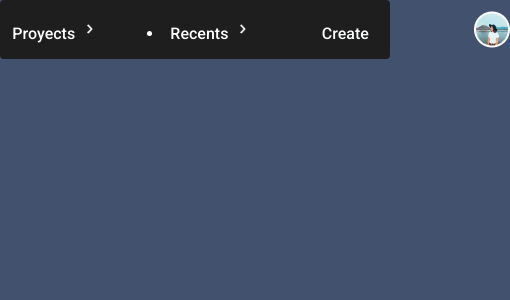
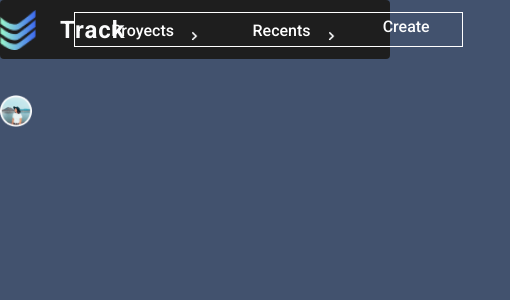
Before and after one commit to No-Country/S12-15-T-Java-React, a Next.js app in the folder frontend/: page / in a window 390 px wide. Shown: the top 300 px of the page, 510 px wide, since content can reach past the window. Built offline with nearby package versions, Linux system fonts and the light colour scheme.

Commit message:
fix: nav configuration

```diff
--- a/frontend/src/components/Burguer.jsx
+++ b/frontend/src/components/Burguer.jsx
@@ -1,11 +1,15 @@
 function Burguer() {
 	return (
-		<div>
-			<label className="menuButton" htmlFor="check">
-				<input type="checkbox" id="check" />
-				<span className="top"></span>
-				<span className="mid"></span>
-				<span className="bot"></span>
+		<div className="burguer-cont">
+			<label className="hamburger">
+				<input type="checkbox" /* htmlFor="btn-menu */ />
+				<svg viewBox="0 0 32 32">
+					<path
+						className="line line-top-bottom"
+						d="M27 10 13 10C10.8 10 9 8.2 9 6 9 3.5 10.8 2 13 2 15.2 2 17 3.8 17 6L17 26C17 28.2 18.8 30 21 30 23.2 30 25 28.2 25 26 25 23.8 23.2 22 21 22L7 22"
+					></path>
+					<path className="line" d="M7 16 27 16"></path>
+				</svg>
 			</label>
 		</div>
 	);
--- a/frontend/src/components/Navbar.jsx
+++ b/frontend/src/components/Navbar.jsx
@@ -4,8 +4,10 @@
 import { useState } from 'react';
 import Link from 'next/link';
 import '@/styles/navbar.css';
+import '@/styles/Burguer.css';
 import DdProyects from './DdProyects';
 import DdRecents from './DdRecents';
+import Burguer from './Burguer';
 
 function Navbar() {
 	const [menuVisible, setMenuVisible] = useState(false);
@@ -29,12 +31,18 @@ function Navbar() {
 						checked={menuVisible}
 						onChange={toggleMenu}
 					/>
-					<label htmlFor="btn-menu">
+					{/* <label htmlFor="btn-menu">
 						<img src="/images/Burguer.png" alt="" />
-					</label>
+					</label> */}
+					<div className="brg">
+						{/* contiene el burguer Button */}
+						<Burguer />
+					</div>
 				</div>
+
 				<div className={`dropdowns ${menuVisible ? 'dd-complete' : ''}`}>
 					<div className="dd-complete">
+						{/* contiene los botones proyect, recent, create */}
 						<ul className="dd-cont">
 							<li>
 								<DdProyects />
@@ -43,14 +51,15 @@ function Navbar() {
 								<DdRecents />
 							</li>
 						</ul>
-
 						<div className="btn-create">
+							{/* contiene el boton create */}
 							<Link href="/Crear" className="create">
 								Create
 							</Link>
 						</div>
 					</div>
 				</div>
+
 				<div className="logo-user">
 					<img src="/images/Usuario.png" alt="Imagen de USUARIO" />
 				</div>
--- a/frontend/src/styles/Burguer.css
+++ b/frontend/src/styles/Burguer.css
@@ -1,56 +1,53 @@
-/*pushing a hamburger menu into a pillow texture like background*/
-
-.menuButton {
+.hamburger {
+	cursor: pointer;
+    height: 35px;
+	width: 35px;
 	display: flex;
 	justify-content: center;
 	align-items: center;
-	flex-direction: column;
-	gap: 13%;
-	color: #090909;
-	width: 3.5em;
-	height: 3.5em;
-	border-radius: 0.5em;
-	background: #171717;
-	border: 1px solid #171717;
-	transition: all 0.3s;
-	box-shadow: inset 4px 4px 12px #3a3a3a, inset -4px -4px 12px #000000;
+	position: relative;
+	top: 10px;
   }
 
-.menuButton:hover {
-	border: 1px solid black;
+  .hamburger input {
+	display: none;
+
   }
 
-.menuButton:active {
-	color: #666;
-	box-shadow: 6px 6px 12px #3a3a3a, -6px -6px 12px #000000;
+  .hamburger svg {
+	/* The size of the SVG defines the overall size */
+	height: 1.8em;
+	/* Define the transition for transforming the SVG */
+	transition: transform 600ms cubic-bezier(0.4, 0, 0.2, 1);
   }
 
-input[type='checkbox'] {
-	-webkit-appearance: none;
-	display: none;
-	visibility: hidden;
+  .line {
+	fill: none;
+	stroke: white;
+	stroke-linecap: round;
+	stroke-linejoin: round;
+	stroke-width: 3;
+	/* Define the transition for transforming the Stroke */
+	transition: stroke-dasharray 600ms cubic-bezier(0.4, 0, 0.2, 1),
+				stroke-dashoffset 600ms cubic-bezier(0.4, 0, 0.2, 1);
   }
 
-.menuButton span {
-	width: 30px;
-	height: 4px;
-	background: rgb(200, 200, 200);
-	border-radius: 100px;
-	transition: 0.3s ease;
+  .line-top-bottom {
+	stroke-dasharray: 12 63;
   }
 
-input[type]:checked ~ span.top {
-	transform: translateY(290%) rotate(45deg);
-	width: 40px;
+  .hamburger input:checked + svg {
+	transform: rotate(-45deg);
   }
 
-input[type]:checked ~ span.bot {
-	transform: translateY(-270%) rotate(-45deg);
-	width: 40px;
-	box-shadow: 0 0 10px #495057;
+  .hamburger input:checked + svg .line-top-bottom {
+	stroke-dasharray: 20 300;
+	stroke-dashoffset: -32.42;
   }
-
-input[type]:checked ~ span.mid {
-	transform: translateX(-20px);
-	opacity: 0;
+  .burguer-cont{
+	display: flex;
+	justify-content: center;
+	align-items: center;
+	 height: 35px;
+	 width: 35px;
   }
--- a/frontend/src/styles/Dropdown.css
+++ b/frontend/src/styles/Dropdown.css
@@ -4,8 +4,13 @@
 	justify-content: space-between;
 	align-items: center;
 	gap: 20px;
-	width: 110px;
+	width: 107px;
 }
+.menu ul, li{
+	text-decoration: none;
+	list-style-type: none
+}
+
 .submenu {
 	opacity: 0;
 	pointer-events: none;
@@ -17,8 +22,8 @@
 	flex-direction: column;
 	text-decoration: none;
 	list-style: none;
-	width: 120px;
-	height: auto;
+	width: 107px;
+	height: 100%;
 	background: #1e1e1e;
 	border-radius: 6px;
 }
@@ -30,12 +35,20 @@
 }
 
 .option {
-	width: 100%;
-	height: auto;
+	display: flex;
+	width: 107px;
+	height: 28px;
 	list-style: none;
 	text-decoration: none;
+	gap: 24px;
+
 }
 .flecha {
+	display: flex;
+	justify-content: center;
+	align-items: center;
+	position: relative;
+	top: 5px;
 	width: 20px;
 	height: 20px;
 	margin-left: 10px;
@@ -49,19 +62,22 @@
 
 .dd-title {
 	display: flex;
-	justify-content: space-around;
-	font-size: 20px;
-	padding: 6px;
-	width: 110%;
+	justify-content: center;
+	align-items: center;
+	gap: 6px;
+	font-size: 18px;
+	padding: 12px;
+	width: 107px;
+	height: 28px;
+text-align: center;
 }
 
 .dd-title:hover {
 	display: flex;
-	justify-content: start;
+	justify-content: center;
 	align-items: center;
-	width: 100%;
+	width: 107px;
 	height: 30px;
-	font-size: 20px;
 	background: #406df3;
 	border-radius: 4px;
 	text-align: start;
@@ -91,9 +107,18 @@
 }
 /* ----------------------------------------------------------------- */
 @media screen and (max-width: 768px) {
+	.menu{
+		display: flex;
+		justify-content: space-between;
+		align-items: center;
+		width: 107px;
+		height: 28px;
+		font-size: 16px;
+	}
 	.dd-title {
 		font-size: 16px;
-		width: 100%;
+		width: 107px;
+	    height: 30px;
 	}
 	.dd-title:hover {
 		font-size: 16px;
@@ -104,7 +129,8 @@
 	}
 	.submenu {
 		width: 100px;
-		height: auto;
+		height:100%;
+
 	}
 	.link {
 		font-size: 16px;
@@ -118,9 +144,5 @@
 }
 /* --------------------------------------------------------------------- */
 @media screen and (max-width: 276px) {
-	.dd {
-		font-size: 14px;
-		list-style: none;
-		text-decoration: none;
-	}
+
 }
--- a/frontend/src/styles/navbar.css
+++ b/frontend/src/styles/navbar.css
@@ -8,33 +8,32 @@
 	justify-content: center;
 	align-items: center;
 }
-.menu {
-	text-decoration: none;
-	list-style: none;
-}
+
 .nav-container {
-	display: flex;
-	justify-content: space-evenly;
+	display: grid;
+	grid-template-columns: repeat(4,1fr);
+	grid-template-rows: repeat(1,1fe);
+	justify-content:space-evenly;
 	align-items: center;
-	width: 1100px;
+	width:100%;
 	height: 35px;
-	padding: 16px 48px;
-	gap: 48px;
+	gap: 150px;
+
 }
 
 /* Logo (TRACK + IMG) */
 .track {
 	display: flex;
-	justify-content: start;
+	justify-content: center;
+	align-items: center;
 	gap: 16px;
-	width: auto;
-	height: auto;
-	position: relative;
-	right: 48px;
+	width: 100%;
+	height: 30px;
+
 }
 
 .title {
-	padding: 6px;
+	letter-spacing: 1px;
 }
 .dd-complete {
 	display: grid;
@@ -50,13 +49,14 @@
 	display: grid;
 	grid-template-columns: repeat(2, 1fr);
 	grid-template-rows: repeat(1, 1, fr);
-	justify-content: center;
+	justify-content:space-around;
 	align-items: center;
-	width: 526px;
+	width: 400px;
 	height: 35px;
 	gap: 32px;
 	position: relative;
 	right: 100px;
+
 }
 .dd-cont {
 	display: flex;
@@ -119,14 +119,12 @@
 }
 
 .logo-user {
-	width: 32px;
-	height: 32px;
+	width:32px;
+	height:32px;
 	border-radius: 50%;
 	display: flex;
 	justify-content: center;
 	align-items: center;
-	position: relative;
-	left: 70px;
 }
 
 .logo-usuario img {
@@ -149,26 +147,42 @@
 	text-decoration: none;
 	list-style: none;
 }
+
+
+
 /* ------------------------------------------------------------------- */
-@media screen and (max-width: 768px) {
+@media screen and (max-width: 768px){
 	.nav-gral {
-		width: 100%;
+		width:100%;
 		height: 59px;
-	}
-
-	.nav-container {
-		width: 100%;
 		display: flex;
 		justify-content: center;
 		align-items: center;
 	}
 
+	.nav-container {
+		width: 100%;
+		display: grid;
+		grid-template-columns: 2fr 1fr;
+		grid-template-rows: 1fr 1fr;
+		justify-content: space-around;
+		align-items: center;
+		gap: 3em;
+
+	}
+
 	/* Logo (TRACK + IMG) */
 	.track {
+		display:flex;
+		width: 100%;
+		gap: 24px;
+		justify-content: start;
+		align-items: center;
 		font-size: 20px;
 		font-weight: 500;
 		word-wrap: break-word;
 		color: #fafbfc;
+
 	}
 	.track img {
 		width: 36px;
@@ -181,50 +195,94 @@
 
 	/* DROPDOWNS Y CREAR */
 	.dropdowns {
-		width: 334px;
-		height: 28px;
+		width: 100%;
+		height: 35px;
+		display: grid;
+		grid-template-columns: 3fr 1fr;
+		grid-template-rows: 1fr 1fr;
+		gap: 24px;
+		justify-content: space-evenly;
+		align-items: center;
+		border: 1px solid #fff;
+
+	}
+	.create{
+		width: 63px;
+		height: 27px;
+		padding: 8px;
+
+	}
+	.btn-create {
+		width: 63px;
+		height: 27px;
+		font-size: 16px;
+		padding: 12px;
+		display: flex;
 		justify-content: center;
 		align-items: center;
-		position: relative;
-		right: 30px;
 	}
-	.btn-create {
-		font-size: 16px;
+	.logo-user{
+		width: 32px;
+		height:32px;
+		display: flex;
+		justify-content: center;
+		align-items: center;
 	}
+	.logo-user img{
+		width: 100%;
+		height: 100%;
+	}
+.dd-cont{
+	display: flex;
+	justify-content: center;
+	align-items: center;
+}
 
-	.logo-user {
-		position: relative;
-		left: 20px;
-	}
-}
 .dd-menu {
-	display: flex;
+	display:flex ;
 	justify-content: space-around;
 	align-items: center;
 	gap: 24px;
 	text-decoration: none;
 	list-style: none;
+	border: 2px solid rgba(227, 214, 230, 0.333);
 }
+}
+
+
+
+
 /* ----------------------------------------------------------------- */
 @media screen and (max-width: 276px) {
 	.nav-gral {
 		width: 100%;
 		height: 42px;
+		flex-wrap: wrap;
 	}
 	.track {
-		display: grid;
-		grid-template-columns: repeat(2, 1fr);
-		grid-template-rows: repeat(1, 1fr);
-		justify-content: center;
+		display: flex;
+		justify-content: start;
 		align-items: center;
+		font-size: 16px;
+		width: 99px;
+		height: 26px;
 		gap: 20px;
+		position: relative;
+		right: 30px;
 	}
 	.track img {
 		position: relative;
 		left: 20px;
 		padding: 6px;
 		display: flex;
+		width:23px;
+		height: 26px;
 		padding-left: 8px;
+	}
+	.title{
+		width:60px ;
+		height: 17px;
+		font-size: 16px;
 	}
 	.dd-cont {
 		display: grid;
@@ -240,17 +298,28 @@
 	.logo-user {
 		display: none;
 	}
+	.nav-container{
+		width:100%;
+		height: 35px;
+		display: flex;
+		justify-content: space-around;
+		align-items: center;
+	}
 	.btn-menu {
 		display: flex;
 		justify-content: center;
 		align-items: center;
-		width: 19px;
-		height: 14px;
+		width: 30px;
+		height: 30px;
+
+		/* border:  1px solid #19f20a; */
 	}
 	/* marca del check */
 	.btn-menu input {
-		display: none;
+		display:none;
+
 	}
+
 	.dropdowns {
 		display: none;
 	}
@@ -269,7 +338,6 @@
 		border-radius: 4px;
 		justify-content: center;
 		align-items: start;
-		border: 2px solid #f001bc;
 		overflow: hidden;
 	}
 	.dd-complete {
@@ -286,4 +354,10 @@
 		bottom: 26px;
 		margin-top: 10%;
 	}
+	.brg{
+	width: 100%;
+	height: 100%;
+		display: flex;
+		justify-content: center;
+	}
 }
```
Lines whose indentation alone changed are shown as unchanged.
